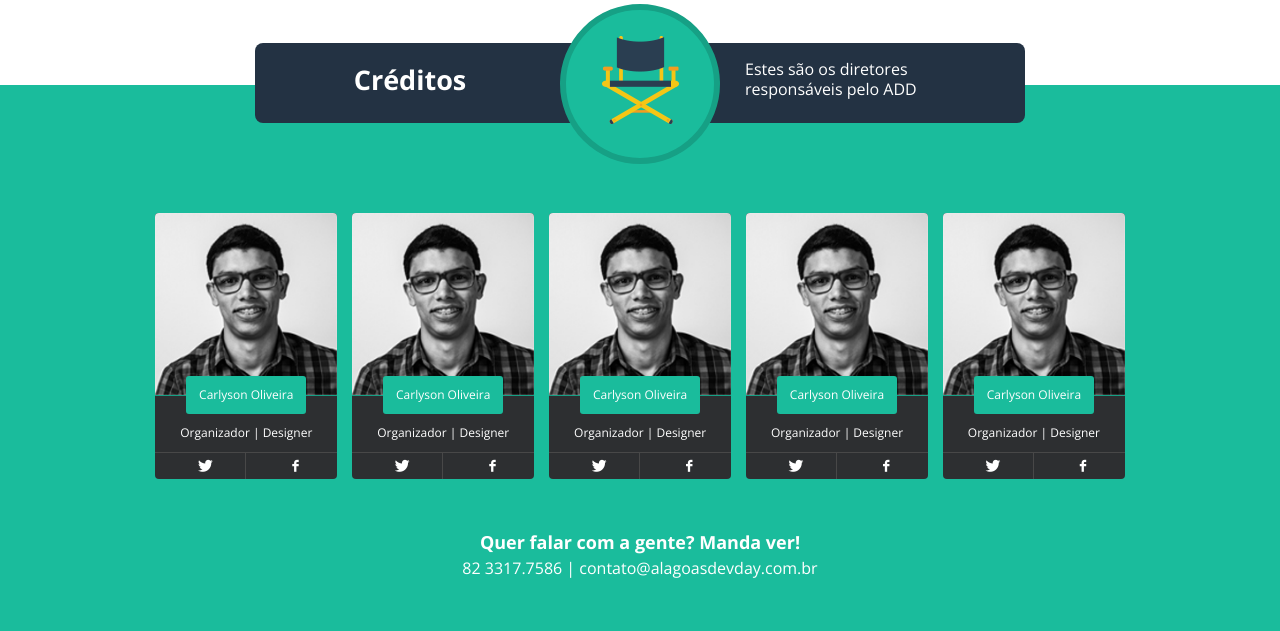
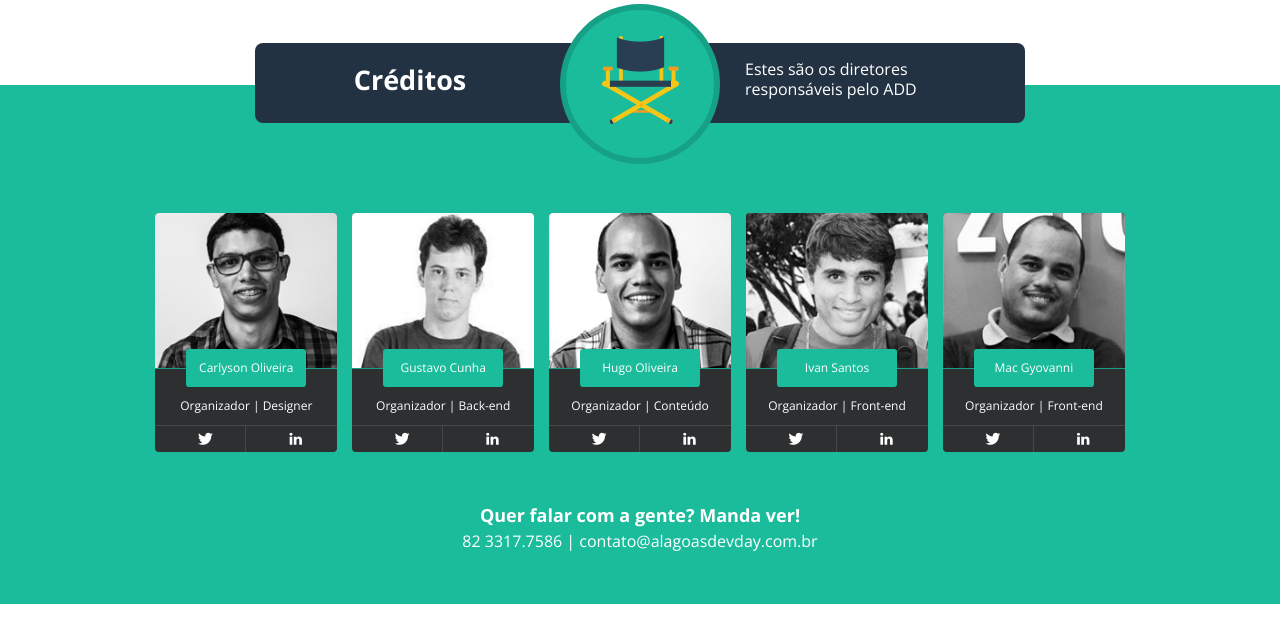
Before and after one commit to yelken/alagoasdevday.com.br_hotsite, a PHP site: page / in a window 1280 px wide. Shown: the part 3984-4615 px from the top of the page. After the commit the page ends 4588 px from the top, so only its background shows below. Run offline with PHP 8.4, Linux system fonts and the light colour scheme; some libraries are stand-ins or nearby versions.

Commit message:
Adding content organizers

```diff
--- a/assets/sass/_realization.scss
+++ b/assets/sass/_realization.scss
@@ -68,6 +68,10 @@
 							content: '\e802';
 							}
 
+						.icon-linkedin:before {
+							content: '\e800';
+							}
+
 						&:first-child {
 							border-right:1px solid #484848;
 						}
--- a/index.html
+++ b/index.html
@@ -265,87 +265,88 @@
                   <p class="organizer-participation-job">Organizador | Designer</p>
 
                   <ul class="organizer-social two_up tiles">
-                    <li><a href="http://www.twitter.com/" title="Twitter" class="icon-twitter"></a></li>
-                    <li><a href="http://facebook.com/" title="Facebook" class="icon-facebook"></a></li>
+                    <li><a href="https://twitter.com/Carlyson" title="Twitter" class="icon-twitter" target="_blank"></a></li>
+                    <li><a href="http://www.linkedin.com/in/carlyson" title="Linkedin" class="icon-linkedin" target="_blank"></a></li>
                   </ul>
                 </div>
             </li>
 
             <li class="organizer-item">
                 <figure class="organizer-photo">
-                  <img class="photo" src="assets/images/organizers/carlyson.jpg" alt="Carlyson Oliveira" itemprop="image">
+                  <img class="photo" src="assets/images/organizers/gustavo.jpg" alt="Gustavo Cunha" itemprop="image">
                 </figure>
 
                 <div class="organizer-about">
                   <h3 class="organizer-title centered eight columns">
-                      <span class="speaker-name">Carlyson Oliveira</span>
+                      Gustavo Cunha
                   </h3>
 
-                  <p class="organizer-participation-job">Organizador | Designer</p>
+                  <p class="organizer-participation-job">Organizador | Back-end</p>
 
                   <ul class="organizer-social two_up tiles">
-                    <li><a href="http://www.twitter.com/" title="Twitter" class="icon-twitter"></a></li>
-                    <li><a href="http://facebook.com/" title="facebook" class="icon-facebook"></a></li>
+                    <li><a href="https://twitter.com/gmmcal" title="Twitter" class="icon-twitter" target="_blank"></a></li>
+                    <li><a href="http://www.linkedin.com/in/gmmcal" title="Linkedin" class="icon-linkedin" target="_blank"></a></li>
                   </ul>
                 </div>
             </li>
 
             <li class="organizer-item">
                 <figure class="organizer-photo">
-                  <img class="photo" src="assets/images/organizers/carlyson.jpg" alt="Carlyson Oliveira" itemprop="image">
+                  <img class="photo" src="assets/images/organizers/hugo.jpg" alt="Hugo Oliveira" itemprop="image">
                 </figure>
 
                 <div class="organizer-about">
                   <h3 class="organizer-title centered eight columns">
-                      <span class="speaker-name">Carlyson Oliveira</span>
+                      Hugo Oliveira
                   </h3>
 
-                  <p class="organizer-participation-job">Organizador | Designer</p>
+                  <p class="organizer-participation-job">Organizador | Conteúdo</p>
 
                   <ul class="organizer-social two_up tiles">
-                    <li><a href="http://www.twitter.com/" title="Twitter" class="icon-twitter"></a></li>
-                    <li><a href="http://facebook.com/" title="facebook" class="icon-facebook"></a></li>
+                    <li><a href="https://twitter.com/oliveira_hugo" title="Twitter" class="icon-twitter" target="_blank"></a></li>
+                    <li><a href="http://www.linkedin.com/in/hugooliveira12" title="Linkedin" class="icon-linkedin" target="_blank"></a></li>
                   </ul>
                 </div>
             </li>
 
             <li class="organizer-item">
                 <figure class="organizer-photo">
-                  <img class="photo" src="assets/images/organizers/carlyson.jpg" alt="Carlyson Oliveira" itemprop="image">
+                  <img class="photo" src="assets/images/organizers/ivan.jpg" alt="Ivan Santos" itemprop="image">
                 </figure>
 
                 <div class="organizer-about">
                   <h3 class="organizer-title centered eight columns">
-                      <span class="speaker-name">Carlyson Oliveira</span>
+                      Ivan Santos
                   </h3>
 
-                  <p class="organizer-participation-job">Organizador | Designer</p>
+                  <p class="organizer-participation-job">Organizador | Front-end</p>
 
                   <ul class="organizer-social two_up tiles">
-                    <li><a href="http://www.twitter.com/" title="Twitter" class="icon-twitter"></a></li>
-                    <li><a href="http://facebook.com/" title="facebook" class="icon-facebook"></a></li>
+                    <li><a href="https://twitter.com/pragmaticivan" title="Twitter" class="icon-twitter" target="_blank"></a></li>
+                    <li><a href="http://www.linkedin.com/in/pragmaticivan" title="Linkedin" class="icon-linkedin" target="_blank"></a></li>
                   </ul>
                 </div>
             </li>
 
             <li class="organizer-item">
                 <figure class="organizer-photo">
-                  <img class="photo" src="assets/images/organizers/carlyson.jpg" alt="Carlyson Oliveira" itemprop="image">
+                  <img class="photo" src="assets/images/organizers/mac.jpg" alt="Maclévison Gyovanni" itemprop="image">
                 </figure>
 
                 <div class="organizer-about">
                   <h3 class="organizer-title centered eight columns">
-                      <span class="speaker-name">Carlyson Oliveira</span>
+                      Mac Gyovanni
                   </h3>
 
-                  <p class="organizer-participation-job">Organizador | Designer</p>
+                  <p class="organizer-participation-job">Organizador | Front-end</p>
 
                   <ul class="organizer-social two_up tiles">
-                    <li><a href="http://www.twitter.com/" title="Twitter" class="icon-twitter"></a></li>
-                    <li><a href="http://facebook.com/" title="facebook" class="icon-facebook"></a></li>
+                    <li><a href="https://twitter.com/maclevison" title="Twitter" class="icon-twitter" target="_blank"></a></li>
+                    <li><a href="http://www.linkedin.com/in/maclevison" title="Linkedin" class="icon-linkedin" target="_blank"></a></li>
                   </ul>
                 </div>
             </li>
+
 
           </ul>
 
```
Also changed, not shown: assets/css/style.css, assets/images/organizers/carlyson.jpg, assets/images/organizers/gustavo.jpg (added), assets/images/organizers/hugo.jpg (added), assets/images/organizers/ivan.jpg (added), assets/images/organizers/mac.jpg (added).
